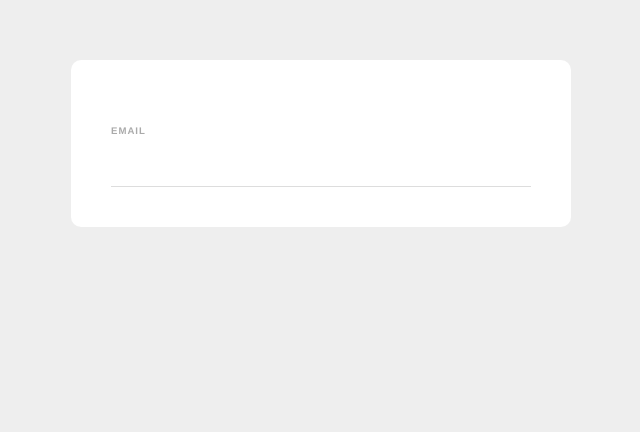
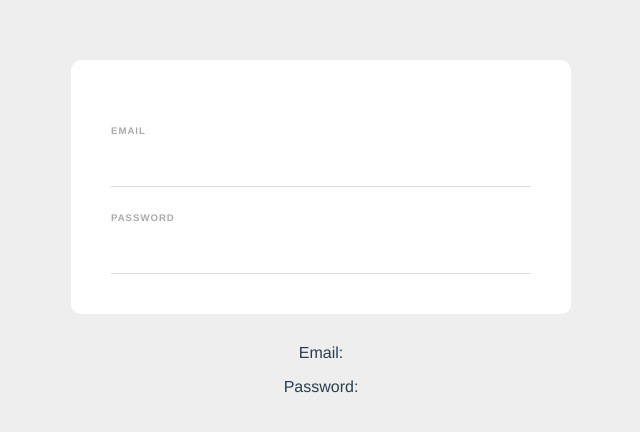
Before and after one commit to hekla00/Web-form, a Vue app: page / in a window 1280 px wide. Shown: the top 432 px of the page, without its empty margins (319-959 px from the left). Built offline with nearby package versions, Linux system fonts and the light colour scheme.

Commit message:
Lesson 39: Two-way Data Binding

```diff
--- a/src/components/Signupform.vue
+++ b/src/components/Signupform.vue
@@ -1,12 +1,23 @@
 <template>
   <form>
     <label>Email</label>
-    <input type="email" required />
+    <input type="email" required v-model="email" />
+    <label>Password</label>
+    <input type="password" required v-model="password" />
   </form>
+  <p>Email: {{ email }}</p>
+  <p>Password: {{ password }}</p>
 </template>
 
 <script>
-export default {};
+export default {
+  data() {
+    return {
+      email: "",
+      password: "",
+    };
+  },
+};
 </script>
 
 <style>
```
